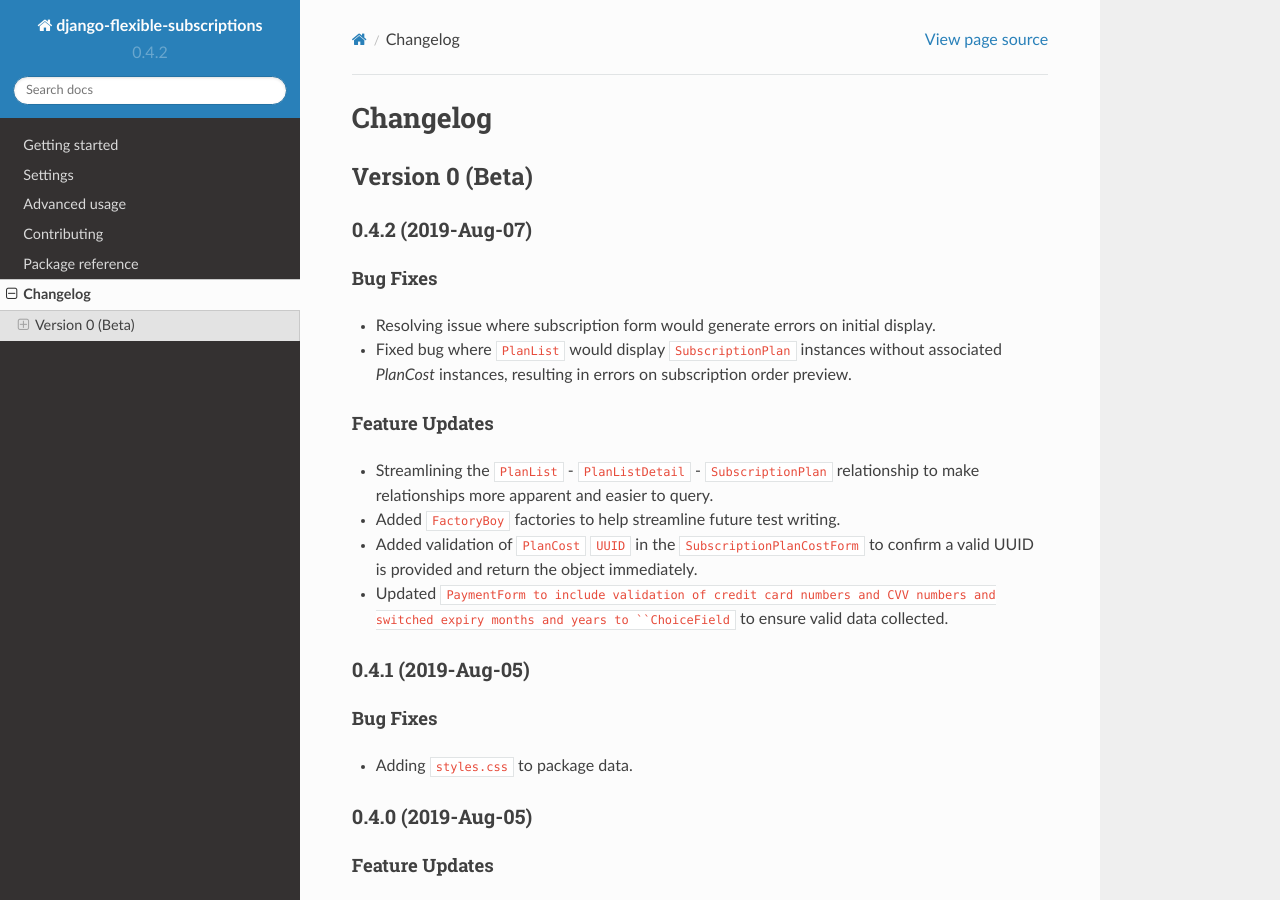
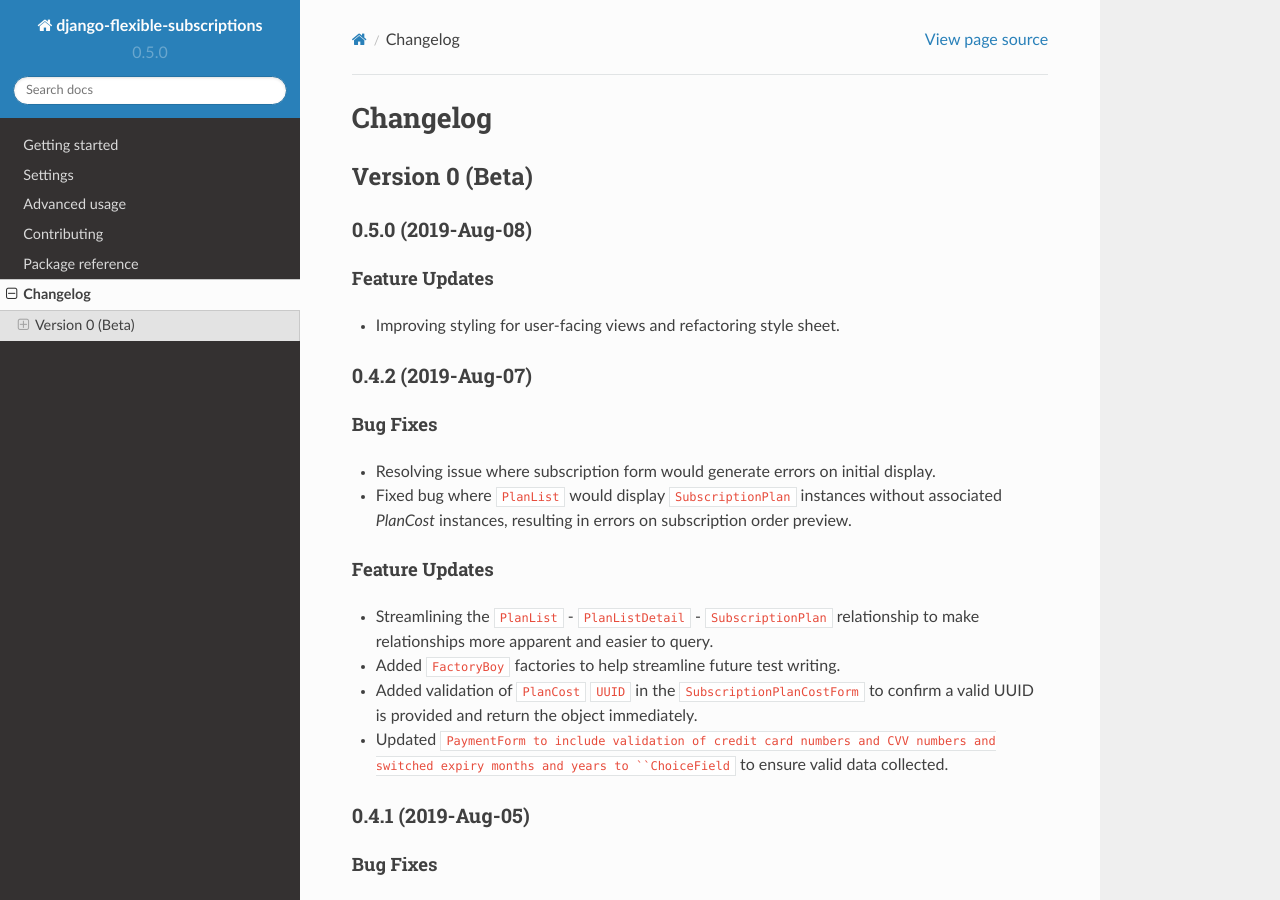
Before and after one commit to studybuffalo/django-flexible-subscriptions, a Sphinx documentation site: the page built from docs/changelog.rst, in a window 1280 px wide and 900 px high. Built offline with Sphinx 7.4.7 and the Read the Docs theme 2.0.0, drawn with Linux system fonts in a browser that asks for light colours; the version number is read from the project's files by our own code.

Commit message:
Updating version details

```diff
--- a/docs/changelog.rst
+++ b/docs/changelog.rst
@@ -5,6 +5,14 @@
 ----------------
 Version 0 (Beta)
 ----------------
+
+0.5.0 (2019-Aug-08)
+===================
+
+Feature Updates
+---------------
+
+* Improving styling for user-facing views and refactoring style sheet.
 
 0.4.2 (2019-Aug-07)
 ===================
--- a/subscriptions/__init__.py
+++ b/subscriptions/__init__.py
@@ -1,5 +1,5 @@
 # pylint: disable=missing-docstring, invalid-name
-__version__ = '0.4.2'
+__version__ = '0.5.0'
 
 # Provide DepreciationWarning for older Django versions
 import warnings
```
